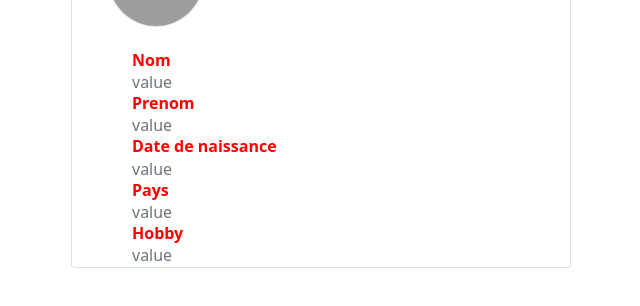
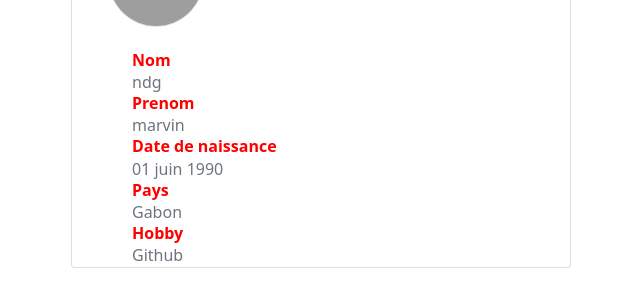
Before and after one commit to ndg23/idCard, a plain HTML site: page index.html in a window 1280 px wide. Shown: the part 146-452 px from the top of the page, without its empty margins (319-959 px from the left). Drawn offline with nearby package versions, Linux system fonts and the light colour scheme; grey boxes are pictures that could not be loaded.

Commit message:
add value

```diff
--- a/index.html
+++ b/index.html
@@ -44,24 +44,24 @@
           <div class="flex-col ml-10">
             <div>
               <h2 class="font-bold ">Nom</h2>
-              <p class="text-muted">value</p>
+              <p class="text-muted">ndg</p>
             </div>
             <div>
               <h2 class="font-bold ">Prenom</h2>
-              <p class="text-muted">value</p>
+              <p class="text-muted">marvin</p>
             </div>
             <div>
               <h2 class="font-bold ">Date de naissance</h2>
-              <p class="text-muted">value</p>
+              <p class="text-muted">01 juin 1990</p>
             </div>
             <div>
               <h2 class="font-bold ">Pays</h2>
-              <p class="text-muted">value</p>
+              <p class="text-muted">Gabon</p>
             </div>
 
             <div>
               <h2 class="font-bold ">Hobby</h2>
-              <p class="text-muted">value</p>
+              <p class="text-muted">Github</p>
             </div>
           </div>
         </div>
```
